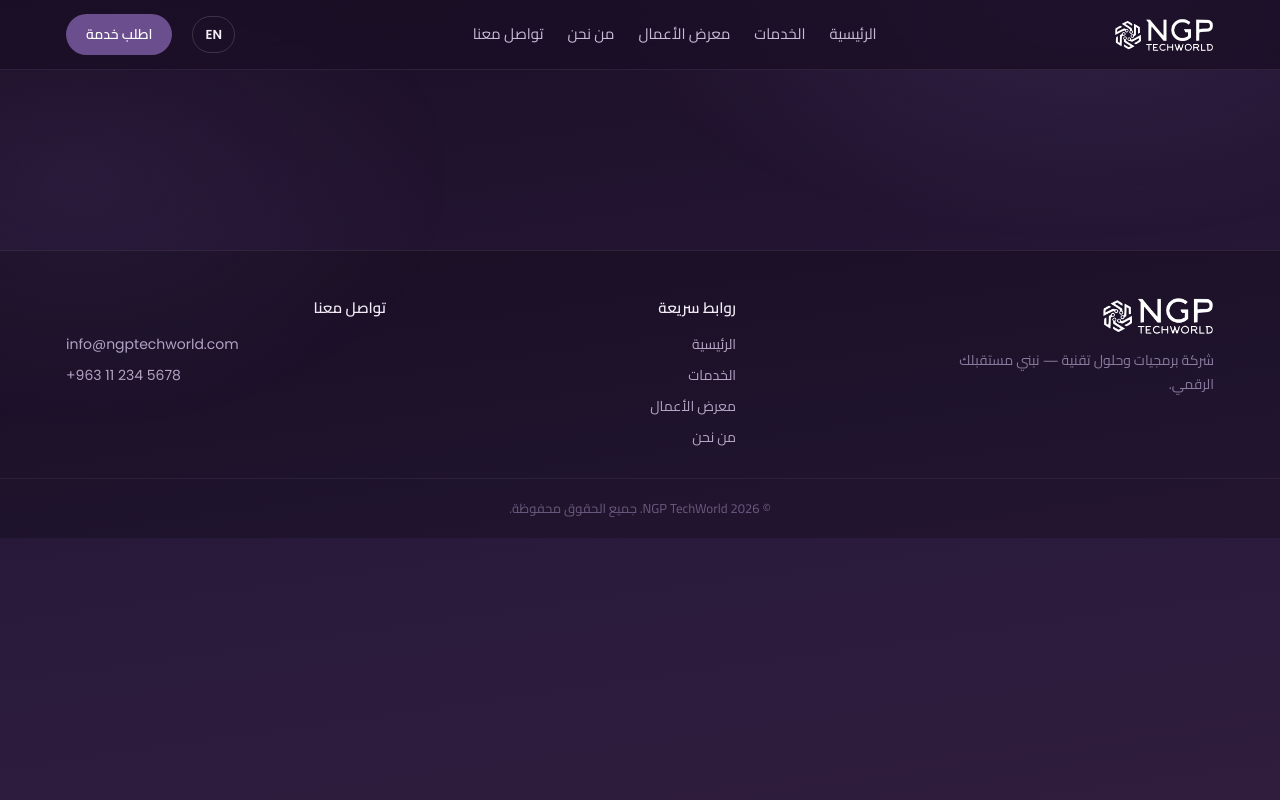
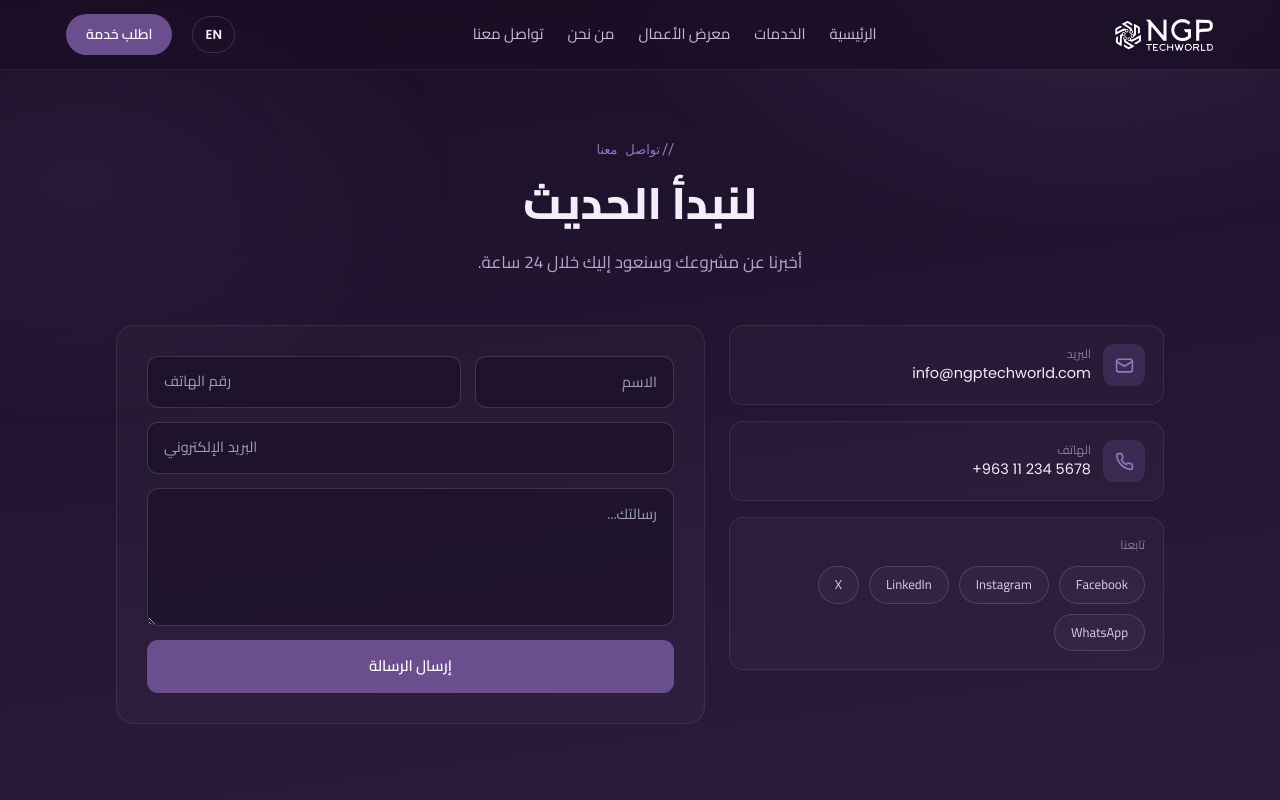
Before and after one commit to NGPTechWorld/ngpteckworld_frontend-design, a React (Vite) app in the folder frontend/: page /contact in a window 1280 px wide. Shown: the top 800 px of the page. Built offline with nearby package versions, Linux system fonts and the light colour scheme; no server answers.

Commit message:
feat(frontend): contact page with API submission

```diff
--- a/frontend/src/pages/Contact.jsx
+++ b/frontend/src/pages/Contact.jsx
@@ -1 +1,74 @@
-export default function Contact() { return <div className="view-enter mx-auto max-w-site px-[26px] py-20" /> }
+import { useState } from 'react'
+import { api } from '../lib/api'
+import { useLang } from '../i18n/LanguageContext'
+import Icon from '../components/Icon'
+
+const inputCls = 'rounded-[11px] border border-white/[.14] px-4 py-3.5 text-[14.5px] text-white outline-none'
+const inputStyle = { background: 'rgba(26,15,38,.6)' }
+
+export default function Contact() {
+  const { t } = useLang()
+  const [form, setForm] = useState({ name: '', phone: '', email: '', message: '' })
+  const [sent, setSent] = useState(false)
+  const [busy, setBusy] = useState(false)
+
+  const set = (k) => (e) => setForm((f) => ({ ...f, [k]: e.target.value }))
+
+  const onSubmit = async (e) => {
+    e.preventDefault()
+    setBusy(true)
+    try {
+      await api.postContact(form)
+      setSent(true)
+      setForm({ name: '', phone: '', email: '', message: '' })
+      setTimeout(() => setSent(false), 2600)
+    } catch { /* keep form */ } finally { setBusy(false) }
+  }
+
+  return (
+    <div className="view-enter mx-auto max-w-[1100px] px-[26px] pb-[90px] pt-[70px]">
+      <div className="mb-[50px] text-center">
+        <div className="mb-2.5 font-mono text-[13px] text-accent-light">// {t.navContact}</div>
+        <h1 className="mb-3.5 text-[44px] font-extrabold">{t.contactTitle}</h1>
+        <p className="mx-auto max-w-[540px] text-[17px] text-muted">{t.contactSub}</p>
+      </div>
+
+      <div data-grid2 className="grid gap-6" style={{ gridTemplateColumns: '.85fr 1.15fr' }}>
+        <div className="flex flex-col gap-4">
+          <div className="flex items-center gap-3 rounded-[14px] border border-[var(--border)] bg-[var(--card-bg)] p-[18px]">
+            <div className="flex h-[42px] w-[42px] items-center justify-center rounded-[11px]" style={{ background: 'rgba(107,78,142,.3)' }}>
+              <Icon path='<rect x="2" y="4" width="20" height="16" rx="3"/><path d="m2 7 10 6 10-6"/>' size={19} stroke="#9678BE" />
+            </div>
+            <div><div className="text-[12px] text-faint">{t.cEmail}</div><div className="text-[14.5px]" dir="ltr">info@ngptechworld.com</div></div>
+          </div>
+          <div className="flex items-center gap-3 rounded-[14px] border border-[var(--border)] bg-[var(--card-bg)] p-[18px]">
+            <div className="flex h-[42px] w-[42px] items-center justify-center rounded-[11px]" style={{ background: 'rgba(107,78,142,.3)' }}>
+              <Icon path='<path d="M22 16.9v3a2 2 0 0 1-2.2 2 19.8 19.8 0 0 1-8.6-3 19.5 19.5 0 0 1-6-6 19.8 19.8 0 0 1-3-8.6A2 2 0 0 1 4.1 2h3a2 2 0 0 1 2 1.7c.1 1 .4 1.9.7 2.8a2 2 0 0 1-.5 2.1L8.1 9.9a16 16 0 0 0 6 6l1.3-1.3a2 2 0 0 1 2.1-.5c.9.3 1.8.6 2.8.7a2 2 0 0 1 1.7 2z"/>' size={19} stroke="#9678BE" />
+            </div>
+            <div><div className="text-[12px] text-faint">{t.cPhone}</div><div className="text-[14.5px]" dir="ltr">+963 11 234 5678</div></div>
+          </div>
+          <div className="rounded-[14px] border border-[var(--border)] bg-[var(--card-bg)] p-[18px]">
+            <div className="mb-3 text-[12px] text-faint">{t.cFollow}</div>
+            <div className="flex flex-wrap gap-2.5">
+              {t.companySocials.map((s) => (
+                <a key={s.label} href={s.url} target="_blank" rel="noreferrer" className="glink rounded-full border border-white/[.14] bg-white/[.03] px-4 py-2 text-[13px] text-[#D8CEE6]">{s.label}</a>
+              ))}
+            </div>
+          </div>
+        </div>
+
+        <form onSubmit={onSubmit} className="flex flex-col gap-3.5 rounded-card border border-[var(--border)] bg-[var(--card-bg)] p-[30px]">
+          <div className="grid gap-3.5" style={{ gridTemplateColumns: '1fr 1fr' }}>
+            <input required placeholder={t.fName} value={form.name} onChange={set('name')} className={inputCls} style={inputStyle} />
+            <input required placeholder={t.fPhone} value={form.phone} onChange={set('phone')} dir="ltr" className={inputCls} style={{ ...inputStyle, textAlign: 'start' }} />
+          </div>
+          <input required type="email" placeholder={t.fEmail} value={form.email} onChange={set('email')} dir="ltr" className={inputCls} style={{ ...inputStyle, textAlign: 'start' }} />
+          <textarea required rows={5} placeholder={t.fMsg} value={form.message} onChange={set('message')} className={`${inputCls} resize-y`} style={inputStyle} />
+          <button type="submit" disabled={busy} className="btn-p rounded-[11px] border-none bg-accent py-[15px] text-[15px] font-semibold text-white">
+            {sent ? t.sent : t.submit}
+          </button>
+        </form>
+      </div>
+    </div>
+  )
+}
```
